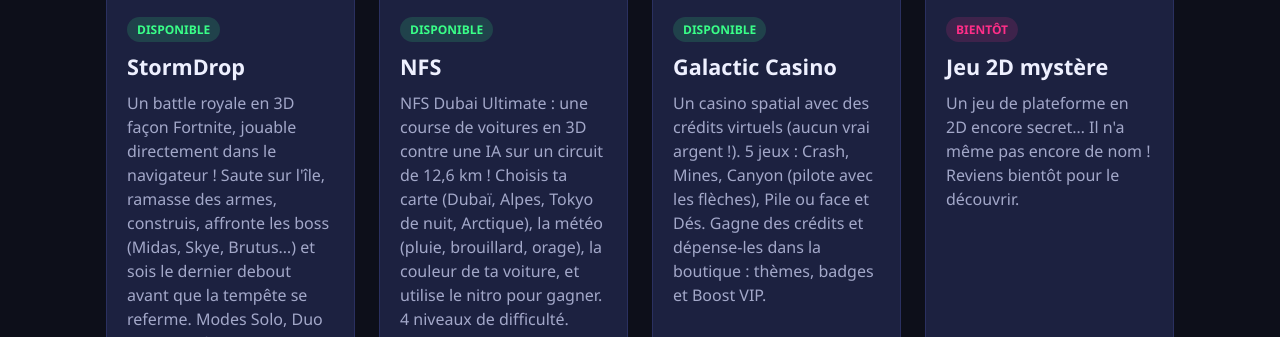
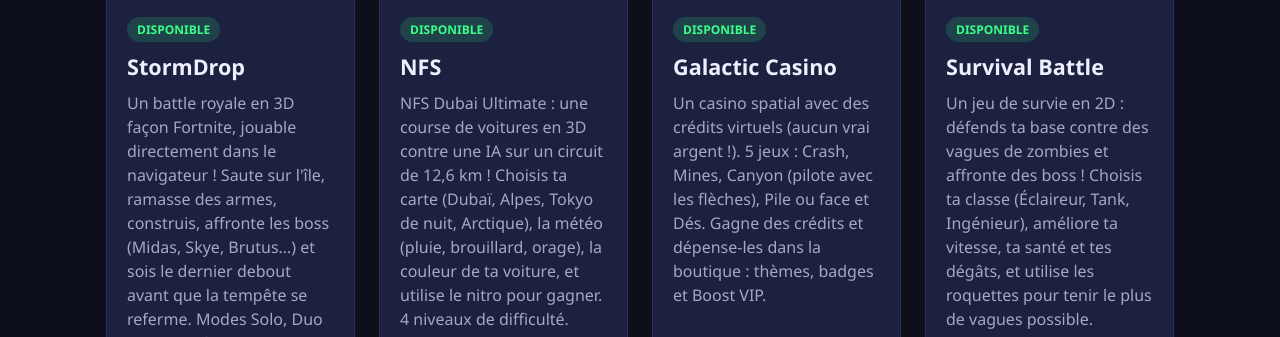
Before and after one commit to Timothee911/Tim-dev, a plain HTML site: page index.html in a window 1280 px wide. Shown: the part 463-800 px from the top of the page. Drawn offline with Linux system fonts and the light colour scheme.

Commit message:
Ajout du jeu Survival Battle
Co-Authored-By: Claude Sonnet 5.5 <noreply@anthropic.com>
Claude-Session: https://claude.ai/code/session_01Grt3MVBdxdPXStWS5uGnmP

```diff
--- a/index.html
+++ b/index.html
@@ -167,7 +167,7 @@
             <li>🌩️ <strong>StormDrop</strong> – un battle royale en 3D (Three.js) jouable dans le navigateur et installable sur téléphone</li>
             <li>🏎️ <strong>NFS Dubai Ultimate</strong> – un jeu de course 3D avec plusieurs cartes, de la météo et une IA</li>
             <li>🎰 <strong>Galactic Casino</strong> – un casino avec 5 mini-jeux et une boutique (crédits virtuels, pas de vrai argent)</li>
-            <li>👾 <strong>Jeu 2D mystère</strong> – en cours de création</li>
+            <li>🧟 <strong>Survival Battle</strong> – un jeu de survie 2D avec des vagues de zombies, des boss et des améliorations</li>
           </ul>
         </div>
 
@@ -183,7 +183,7 @@
 
         <div class="block">
           <h2>🎯 Mes objectifs</h2>
-          <p>Terminer mon jeu 2D, apprendre de nouveaux langages, et plus tard travailler dans le développement de jeux vidéo ou l'informatique.</p>
+          <p>Créer de nouveaux jeux, apprendre de nouveaux langages, et plus tard travailler dans le développement de jeux vidéo ou l'informatique.</p>
         </div>
       </div>
     </section>
@@ -217,9 +217,9 @@
         texte: "Un casino spatial avec des crédits virtuels (aucun vrai argent !). 5 jeux : Crash, Mines, Canyon (pilote avec les flèches), Pile ou face et Dés. Gagne des crédits et dépense-les dans la boutique : thèmes, badges et Boost VIP."
       },
       {
-        nom: "Jeu 2D mystère", emoji: "👾", couleur: "linear-gradient(135deg,#8e2de2,#4a00e0)",
-        lien: "", dispo: false,
-        texte: "Un jeu de plateforme en 2D encore secret… Il n'a même pas encore de nom ! Reviens bientôt pour le découvrir."
+        nom: "Survival Battle", emoji: "🧟", couleur: "linear-gradient(135deg,#8e2de2,#4a00e0)",
+        lien: "survival-battle", dispo: true,
+        texte: "Un jeu de survie en 2D : défends ta base contre des vagues de zombies et affronte des boss ! Choisis ta classe (Éclaireur, Tank, Ingénieur), améliore ta vitesse, ta santé et tes dégâts, et utilise les roquettes pour tenir le plus de vagues possible."
       }
     ];
 
```
